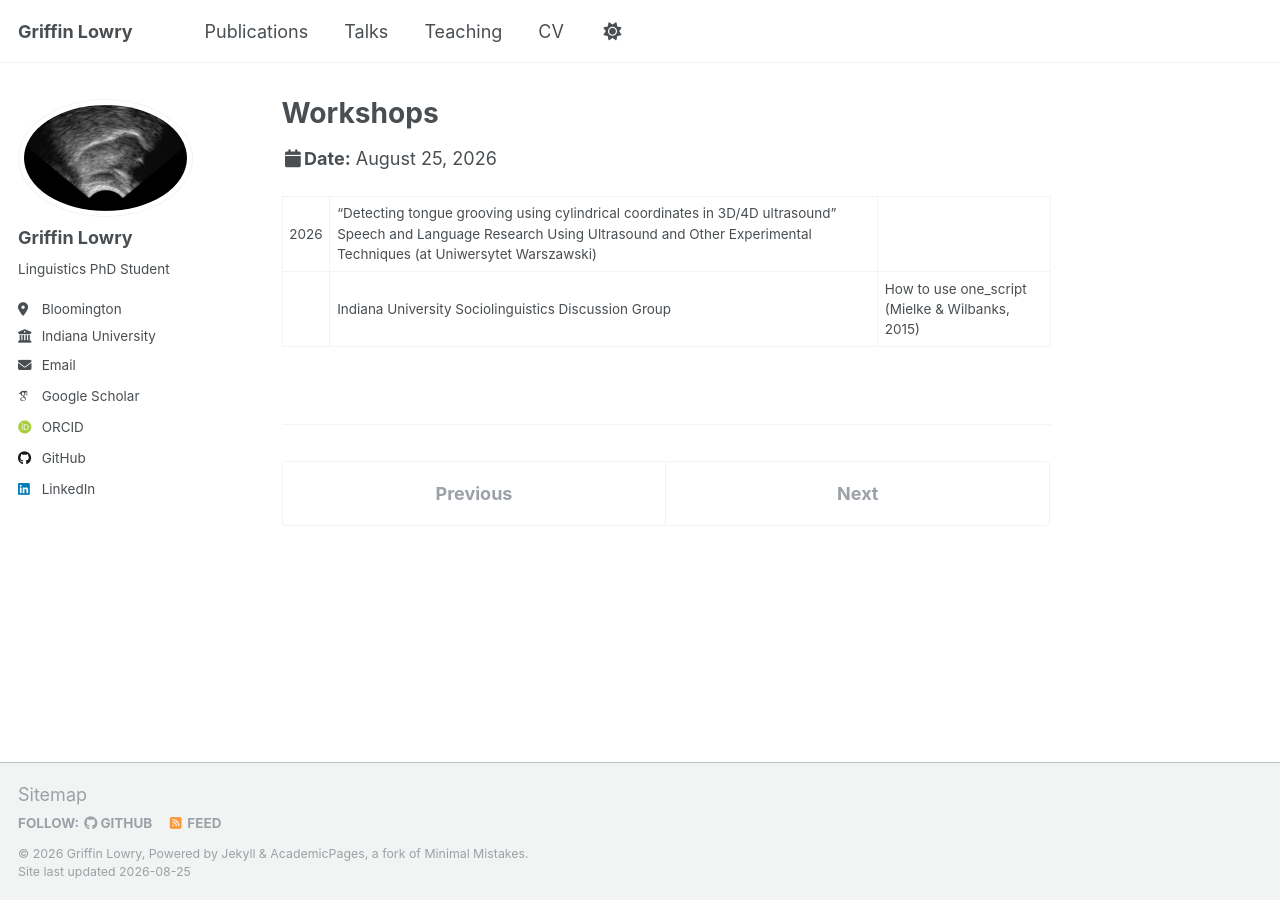
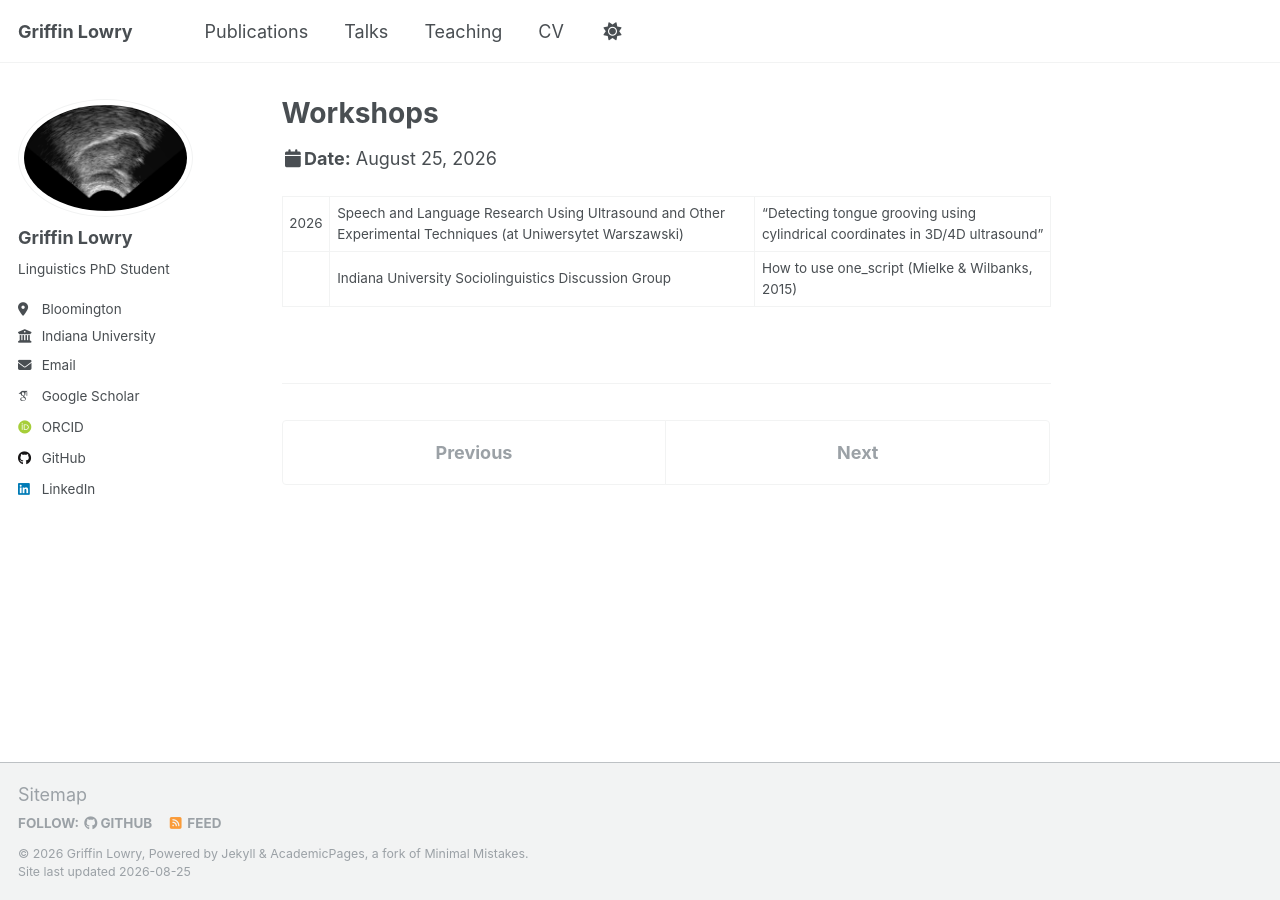
Before and after one commit to griffinlowry/griffinlowry.github.io, a Jekyll site: the page built from _talks/workshops.md, in a window 1280 px wide. Built offline with Jekyll 4.4.1, drawn with Linux system fonts in a browser that asks for light colours; some web fonts are replaced.

```diff
--- a/_talks/workshops.md
+++ b/_talks/workshops.md
@@ -5,5 +5,5 @@ type: "Workshop"
 permalink: /talks/Workshops
 ---
 
-| 2026 | "Detecting tongue grooving using cylindrical coordinates in 3D/4D ultrasound" Speech and Language Research Using Ultrasound and Other Experimental Techniques (at Uniwersytet Warszawski) |
+| 2026 | Speech and Language Research Using Ultrasound and Other Experimental Techniques (at Uniwersytet Warszawski) |  "Detecting tongue grooving using cylindrical coordinates in 3D/4D ultrasound" |
 |  | Indiana University Sociolinguistics Discussion Group | How to use one_script (Mielke & Wilbanks, 2015) |
```
